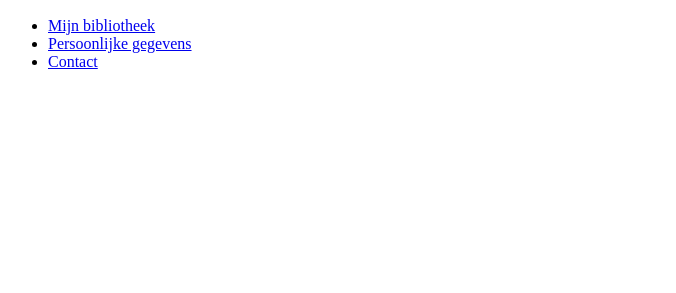
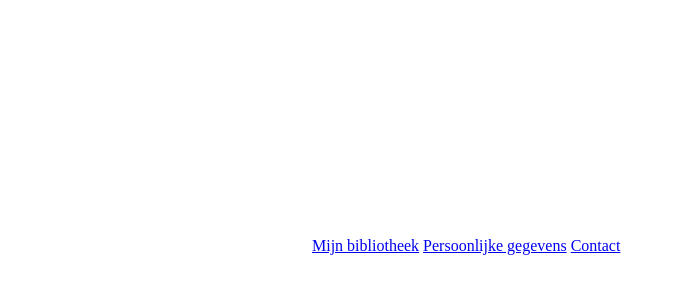
Before and after one commit to JudithJSO/project-oba, a plain HTML site: page index.html in a window 1280 px wide. Shown: the part 93-386 px from the top of the page, without its empty margins (0-676 px from the left). Drawn offline with Linux system fonts and the light colour scheme.

Commit message:
Update index.html

```diff
--- a/index.html
+++ b/index.html
@@ -4,7 +4,7 @@
     <meta charset="UTF-8" />
     <meta http-equiv="X-UA-Compatible" content="IE=edge" />
     <meta name="viewport" content="width=device-width, initial-scale=1.0" />
-    <link rel="styles" href="style.css" />
+    <link rel="stylesheet" href="project-oba\styles\style.css" />
     <title>Mijn OBA</title>
   </head>
   <body>
```
